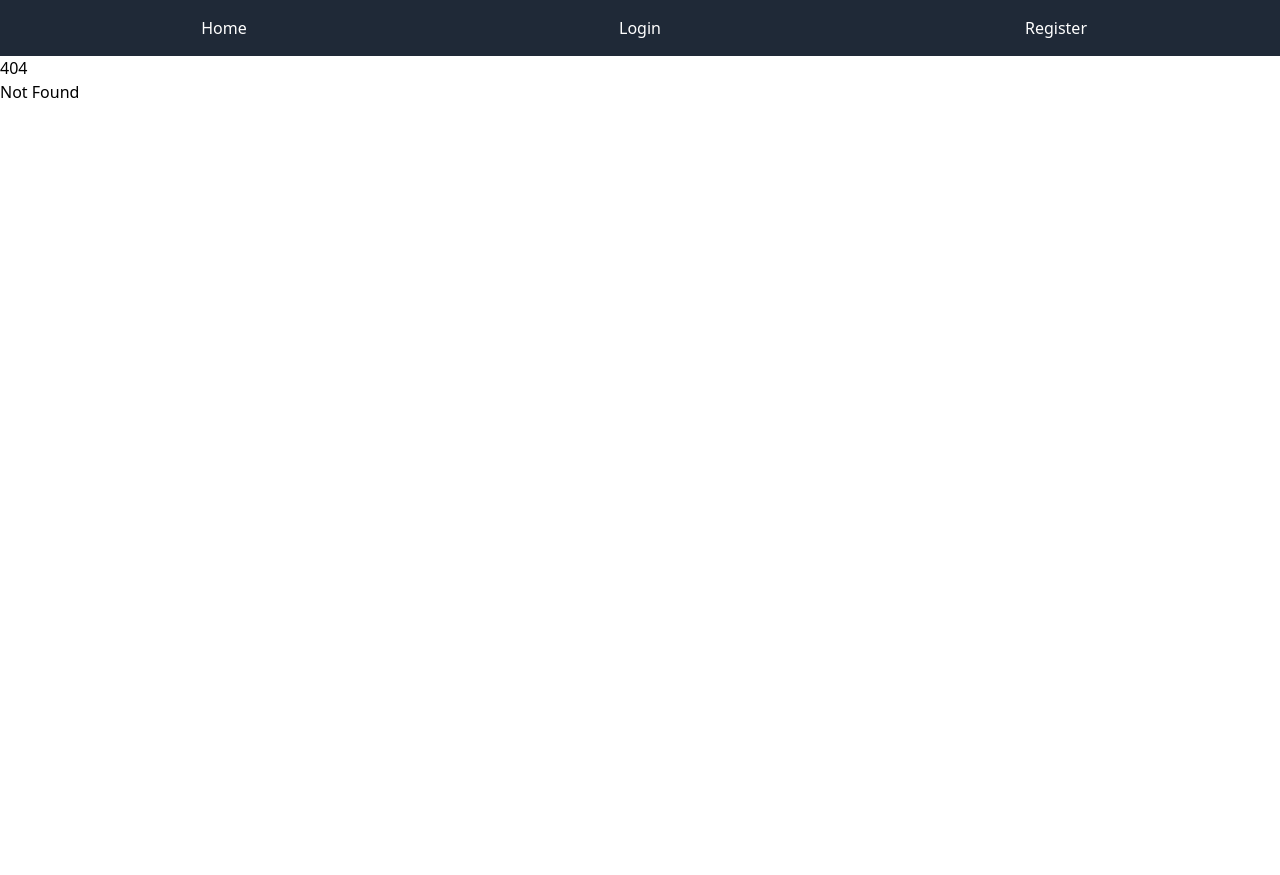
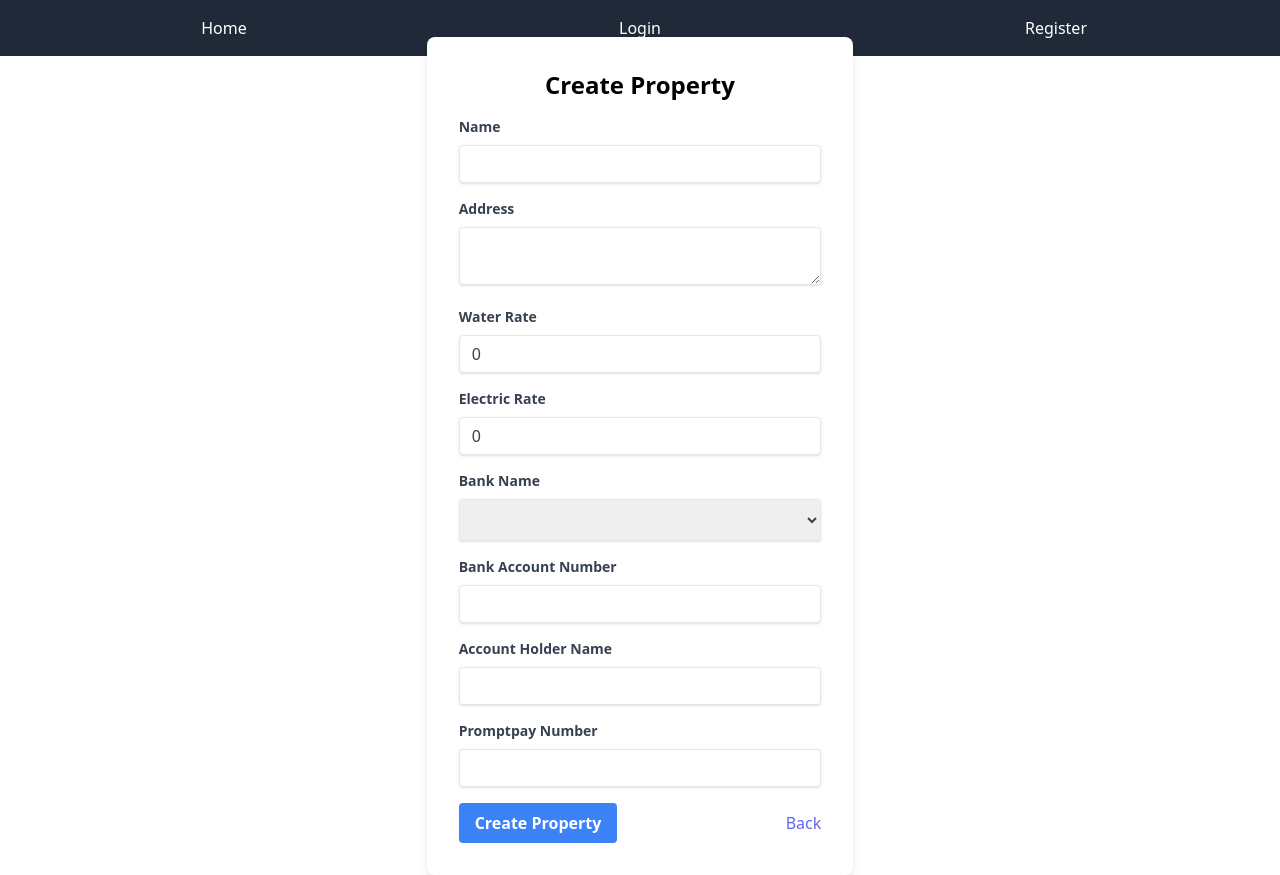
Before and after one commit to PayAndSleep-Team/PayAndSleep-Front, a SvelteKit app: page /host/create-property in a window 1280 px wide. Before the commit this address had no page. Before the commit the page ends 800 px from the top, so only its background shows below. Built offline with nearby package versions, Linux system fonts and the light colour scheme; no server answers.

Commit message:
Add: manage host

```diff
--- a/src/routes/+page.svelte
+++ b/src/routes/+page.svelte
@@ -17,6 +17,9 @@
             console.log($state.snapshot(user));
             if (user.message === "ไม่ได้เข้าสู่ระบบ") {
                 goto("/login");
+            }
+            if (user.role === "host") {
+                window.location.href = 'http://localhost:3000/api/host/property';
             }
         } catch (error) {
             console.error("Error fetching message:", error);
--- /dev/null
+++ b/src/routes/host/+layout.svelte
@@ -0,0 +1,28 @@
+<script>
+    /** @type {{ data: import('./$types').LayoutData, children: import('svelte').Snippet }} */
+    let { data, children } = $props();
+
+    import { goto } from "$app/navigation";
+    import { onMount } from "svelte";
+
+    const Api_url = "http://localhost:3000";
+    let user = $state({});
+
+    onMount(async () => {
+        try {
+            const res = await fetch(`${Api_url}/api/session`, {
+                method: "GET",
+                credentials: "include",
+            });
+            user = await res.json();
+            if (user.role !== "host") {
+                goto("/login");
+            }
+        } catch (error) {
+            console.error("Error fetching message:", error);
+            message = "Failed to load message";
+        }
+    });
+</script>
+
+{@render children()}
--- /dev/null
+++ b/src/routes/host/+page.svelte
@@ -0,0 +1,4 @@
+<script>
+    /** @type {{ data: import('./$types').PageData }} */
+    let { data } = $props();
+</script>
--- /dev/null
+++ b/src/routes/host/create-property/+page.svelte
@@ -0,0 +1,105 @@
+<script>
+    import { goto } from "$app/navigation";
+
+    const Api_url = "http://localhost:3000";
+
+    let name = $state("");
+    let address = $state("");
+    let water_rate = $state(0);
+    let electricity_rate = $state(0);
+    let bank_name = $state("");
+    let bank_account_number = $state("");
+    let account_holder_name = $state("");
+    let promptpay_number = $state("");
+
+    async function createProperty() {
+        try {
+            const res = await fetch(`${Api_url}/api/create/property`, {
+                method: "POST",
+                headers: {
+                    "Content-Type": "application/json",
+                },
+                body: JSON.stringify({
+                    name: name,
+                    address: address,
+                    water_rate: water_rate,
+                    electricity_rate: electricity_rate,
+                    bank_name: bank_name,
+                    bank_account_number: bank_account_number,
+                    account_holder_name: account_holder_name,
+                    promptpay_number: promptpay_number
+                }),
+                credentials: "include",
+            });
+            const data = await res.json();
+            alert(data.message);
+
+            if (data.message === "สร้าง Property สำเร็จ") {
+                goto("/");
+            }
+        } catch (error) {
+            console.error("Error fetching message:", error);
+            message = "Failed to load message";
+        }
+    }
+</script>
+
+<div class="w-full h-screen flex flex-col items-center justify-center">
+    <!-- create property -->
+    <div class="w-1/3 bg-white p-8 rounded-lg shadow-lg">
+        <h1 class="text-2xl font-bold text-center">Create Property</h1>
+        <form class="mt-4">
+            <div class="mb-4">
+                <label for="name" class="block text-gray-700 text-sm font-bold mb-2">Name</label>
+                <input type="text" id="name" name="name" class="shadow appearance-none border rounded w-full py-2 px-3 text-gray-700 leading-tight focus:outline-none focus:shadow-outline" bind:value={name} />
+            </div>
+            <!-- address -->
+            <div class="mb-4">
+                <label for="address" class="block text-gray-700 text-sm font-bold mb-2">Address</label>
+                <textarea id="address" name="address" class="shadow appearance-none border rounded w-full py-2 px-3 text-gray-700 leading-tight focus:outline-none focus:shadow-outline" bind:value={address}></textarea>
+            </div>
+            <!-- water rate -->
+            <div class="mb-4">
+                <label for="water_rate" class="block text-gray-700 text-sm font-bold mb-2">Water Rate</label>
+                <input type="number" id="water_rate" name="water_rate" class="shadow appearance-none border rounded w-full py-2 px-3 text-gray-700 leading-tight focus:outline-none focus:shadow-outline" bind:value={water_rate} />
+            </div>
+            <!-- electric rate -->
+            <div class="mb-4">
+                <label for="electricity_rate" class="block text-gray-700 text-sm font-bold mb-2">Electric Rate</label>
+                <input type="number" id="electricity_rate" name="electricity_rate" class="shadow appearance-none border rounded w-full py-2 px-3 text-gray-700 leading-tight focus:outline-none focus:shadow-outline" bind:value={electricity_rate} />
+            </div>
+            <!-- bank name -->
+            <div class="mb-4">
+                <label for="bank_name" class="block text-gray-700 text-sm font-bold mb-2">Bank Name</label>
+                <select id="bank_name" name="bank_name" class="shadow border rounded w-full py-2 px-3 text-gray-700 leading-tight focus:outline-none focus:shadow-outline" bind:value={bank_name}>
+                    <option value="ธนาคารกรุงเทพ">ธนาคารกรุงเทพ</option>
+                    <option value="ธนาคารกสิกรไทย">ธนาคารกสิกรไทย</option>
+                    <option value="ธนาคารไทยพาณิชย์">ธนาคารไทยพาณิชย์</option>
+                    <option value="ธนาคารกรุงไทย">ธนาคารกรุงไทย</option>
+                    <option value="ธนาคารทหารไทย">ธนาคารทหารไทย</option>
+                    <option value="ธนาคารยูโอบี">ธนาคารยูโอบี</option>
+                </select>
+            </div>
+            <!-- bank account number -->
+            <div class="mb-4">
+                <label for="bank_account_number" class="block text-gray-700 text-sm font-bold mb-2">Bank Account Number</label>
+                <input type="text" id="bank_account_number" name="bank_account_number" class="shadow appearance-none border rounded w-full py-2 px-3 text-gray-700 leading-tight focus:outline-none focus:shadow-outline" bind:value={bank_account_number} />
+            </div>
+            <!-- account holder name -->
+            <div class="mb-4">
+                <label for="account_holder_name" class="block text-gray-700 text-sm font-bold mb-2">Account Holder Name</label>
+                <input type="text" id="account_holder_name" name="account_holder_name" class="shadow appearance-none border rounded w-full py-2 px-3 text-gray-700 leading-tight focus:outline-none focus:shadow-outline" bind:value={account_holder_name} />
+            </div>
+            <!-- promptpay number -->
+            <div class="mb-4">
+                <label for="promptpay_number" class="block text-gray-700 text-sm font-bold mb-2">Promptpay Number</label>
+                <input type="text" id="promptpay_number" name="promptpay_number" class="shadow appearance-none border rounded w-full py-2 px-3 text-gray-700 leading-tight focus:outline-none focus:shadow-outline" bind:value={promptpay_number} />
+            </div>
+            <!-- create property button -->
+            <div class="flex justify-between items-center">
+                <button type="submit" class="bg-blue-500 hover:bg-blue-700 text-white font-bold py-2 px-4 rounded focus:outline-none focus:shadow-outline" onclick={() => createProperty()}>Create Property</button>
+                <a href="/" class="text-indigo-500">Back</a>
+            </div>
+        </form>
+    </div>
+</div>
--- /dev/null
+++ b/src/routes/host/dashboard/+page.svelte
@@ -0,0 +1,7 @@
+<script>
+
+</script>
+
+<div class="w-full h-screen flex flex-col items-center justify-center">
+    hello
+</div>
--- a/src/routes/login/+page.svelte
+++ b/src/routes/login/+page.svelte
@@ -4,6 +4,7 @@
     const Api_url = "http://localhost:3000";
     let email = "";
     let password = "";
+    let check = false;
 
     async function login() {
         try {
@@ -29,16 +30,22 @@
             message = "Failed to load message";
         }
     }
+
+    const showPopup = () => {
+        check = true;
+    };
 </script>
 
 <div class="w-full h-screen flex flex-col items-center justify-center">
+    {#if !check}
         <div class="w-96 bg-white p-8 rounded-lg shadow-lg">
             <h1 class="text-2xl font-bold text-center">Login</h1>
             <form class="mt-4">
                 <div class="mb-4">
                     <label
                         for="email"
-                    class="block text-sm font-medium text-gray-700">Email</label
+                        class="block text-sm font-medium text-gray-700"
+                        >Email</label
                     >
                     <input
                         type="email"
@@ -68,8 +75,28 @@
                         class="bg-indigo-500 text-white px-4 py-2 rounded-md"
                         onclick={login}>Login</button
                     >
-                <a href="/register" class="text-indigo-500">Sign up</a>
+                    <button class="text-indigo-500" onclick="{showPopup}">
+                        Sign up
+                    </button>
                 </div>
             </form>
         </div>
+    {:else}
+    <!-- ask Are u host or tenant -->
+        <div class="w-96 bg-white p-8 rounded-lg shadow-lg">
+            <h1 class="text-2xl font-bold text-center">คุณต้องการลงทะเบียนในสถานะใด</h1>
+            <div class="flex justify-between items-center">
+                <button
+                    type="submit"
+                    class="bg-indigo-500 text-white px-4 py-2 rounded-md"
+                    onclick={() => goto("/register?role=host")}>Host</button
+                >
+                <button
+                    type="submit"
+                    class="bg-indigo-500 text-white px-4 py-2 rounded-md"
+                    onclick={() => goto("/register?role=tenant")}>Tenant</button
+                >
             </div>
+        </div>
+    {/if}
+</div>
```
Lines whose indentation alone changed are shown as unchanged.
